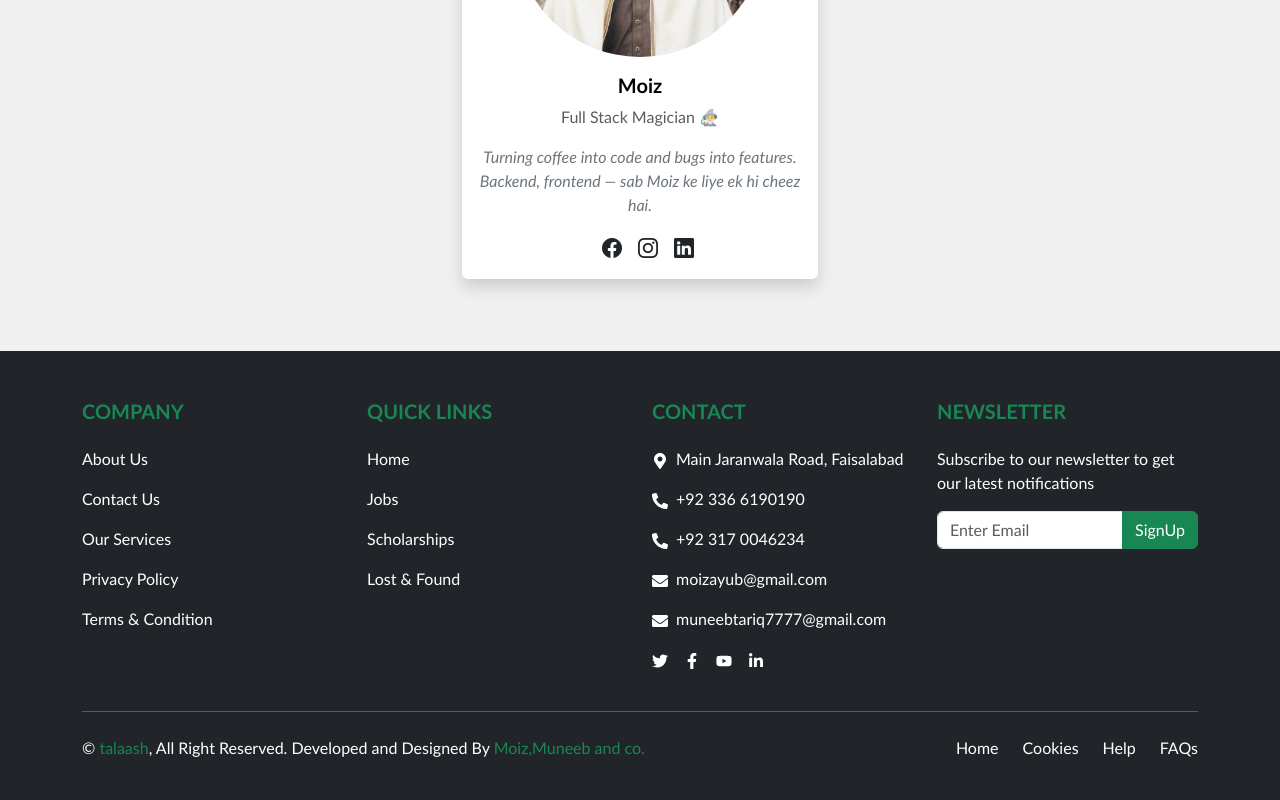
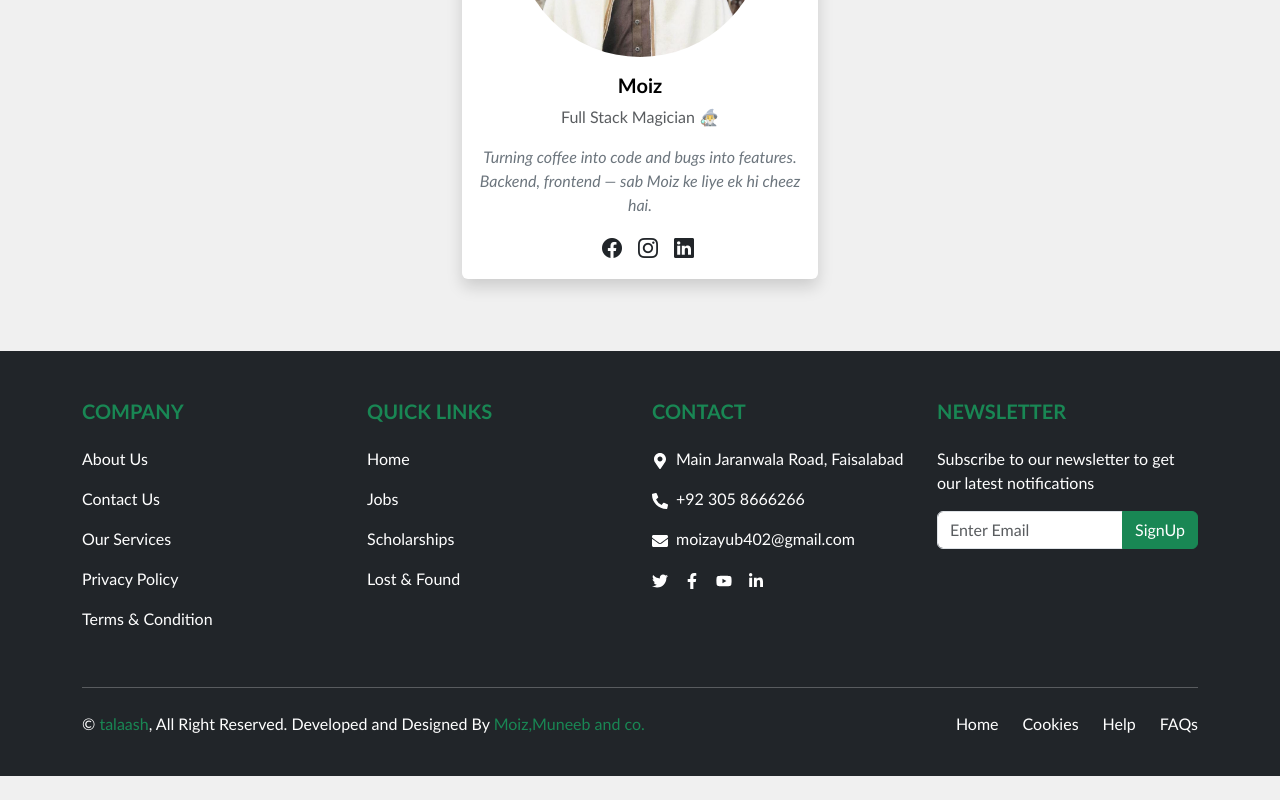
Before and after one commit to moizayub1255/Talaash, a React (Vite) app in the folder frontend/: page / in a window 1280 px wide. Shown: the part 2651-3451 px from the top of the page. After the commit the page ends 3427 px from the top, so only its background shows below. Built offline with nearby package versions, Linux system fonts and the light colour scheme; no server answers.

Commit message:
footer updated

```diff
--- a/frontend/src/Pages/components/Footer.jsx
+++ b/frontend/src/Pages/components/Footer.jsx
@@ -92,21 +92,14 @@ const Footer = () => {
             </p>
             <p>
               <FaPhoneAlt className="me-2" />
-              +92 336 6190190
-            </p>
-            <p>
-              <FaPhoneAlt className="me-2" />
-              +92 317 0046234
+              +92 305 8666266
             </p>
 
             <p>
               <FaEnvelope className="me-2" />
-              moizayub@gmail.com
+              moizayub402@gmail.com
             </p>
-            <p>
-              <FaEnvelope className="me-2" />
-              muneebtariq7777@gmail.com
-            </p>
+
             <div className="d-flex gap-3 mt-3">
               <a href="#">
                 <FaTwitter className="text-white" />
```
